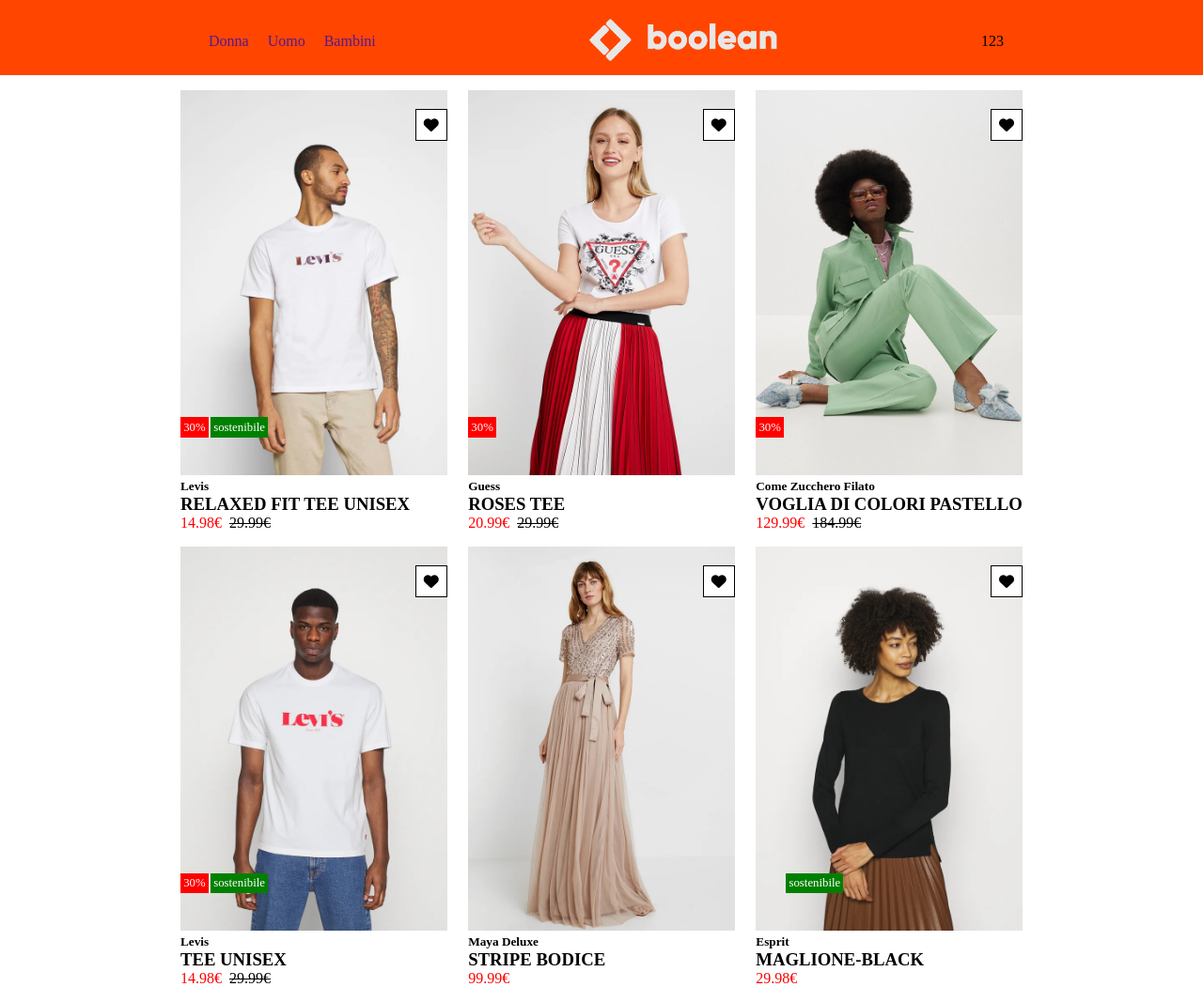
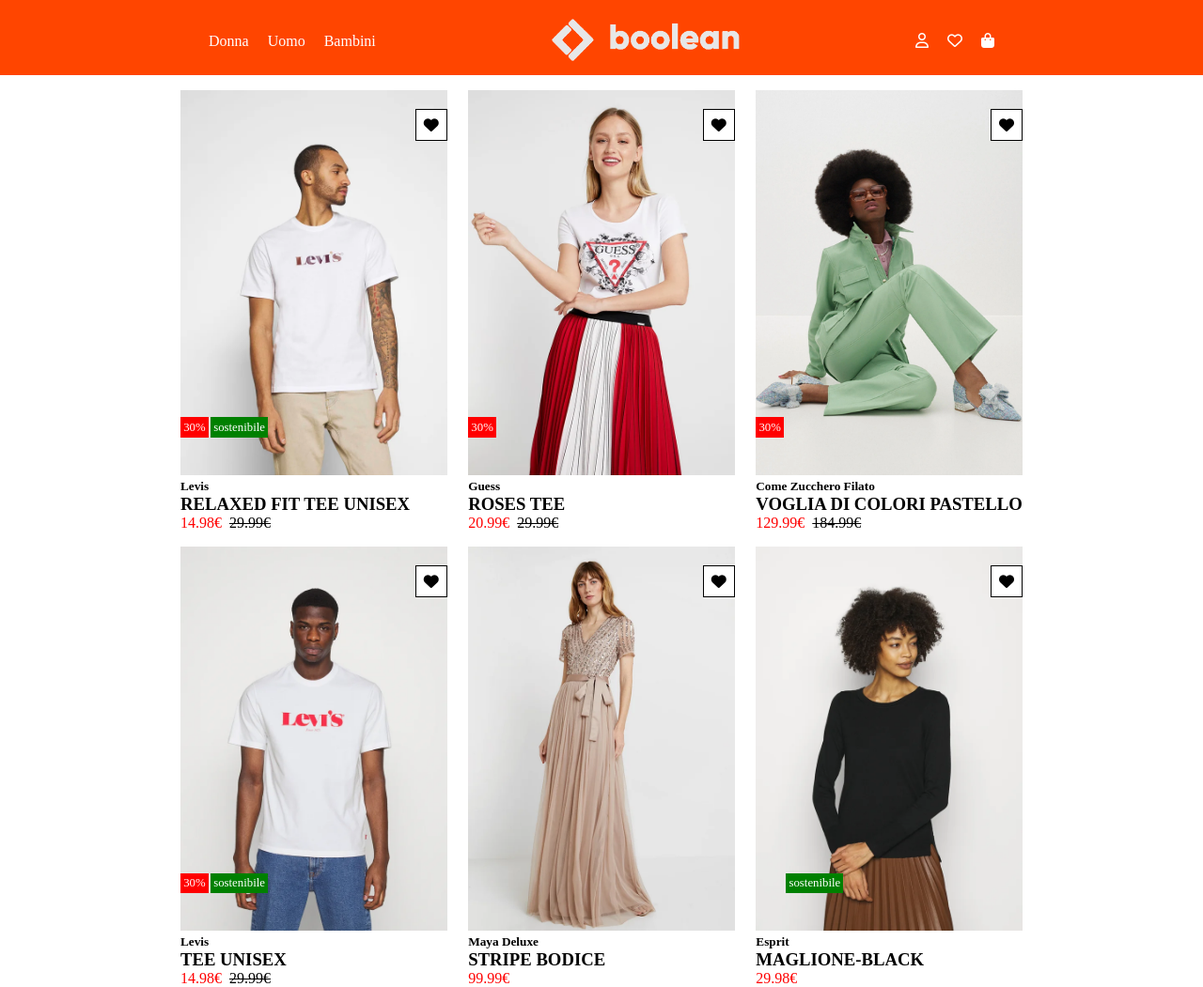
Before and after one commit to cesarecicolin/html-css-boolando, a plain HTML site: page index.html in a window 1280 px wide. Shown: the whole page at 94% size. Drawn offline with Linux system fonts and the light colour scheme.

Commit message:
add: complet header

```diff
--- a/css/style.css
+++ b/css/style.css
@@ -32,6 +32,7 @@ ul {
 a {
     text-decoration: none;
     margin: 0 10px;
+    color: white;
 }
 
 .absolute {
--- a/index.html
+++ b/index.html
@@ -25,7 +25,13 @@
                 </ul>
             </div>
             <div><img src="img/boolean-logo.png" alt="" class="logo"></div>
-            <div>123</div>
+            <div>
+                <ul>
+                    <li><a href=""><i class="fa-regular fa-user"></i></a></li>
+                    <li><a href=""><i class="fa-regular fa-heart"></i></a></li>
+                    <li><a href=""><i class="fa-solid fa-bag-shopping"></i></a></li>
+                </ul>
+            </div>
         </nav>
 
     </header>
```
